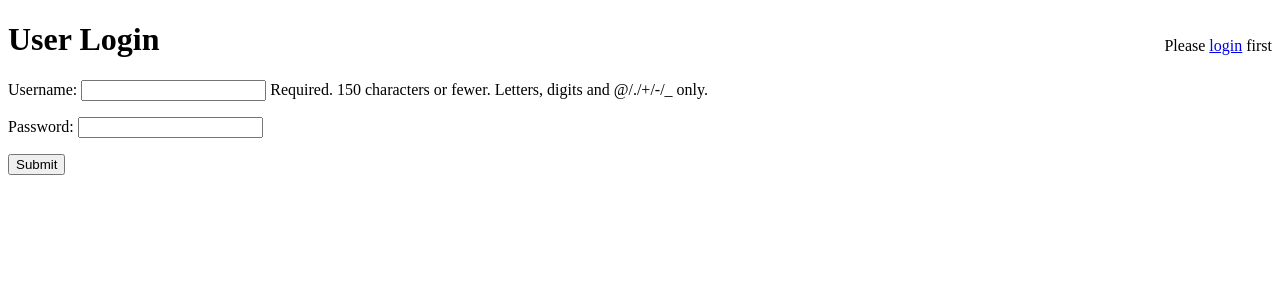
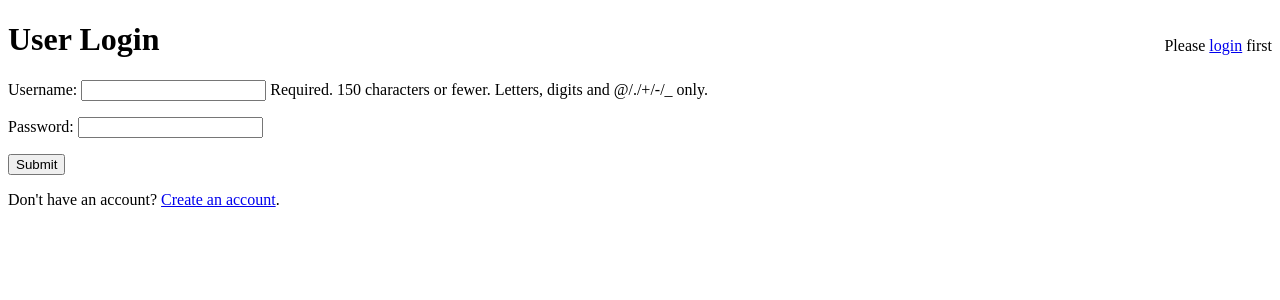
Before and after one commit to sam5ez/SecureWitness, a Django app: page /auth/ in a window 1280 px wide. Shown: the top 300 px of the page. Run offline with Django 3.2, Linux system fonts and the light colour scheme.

Commit message:
create account link on login page

```diff
--- a/dJango/templates/user_auth.html
+++ b/dJango/templates/user_auth.html
@@ -11,5 +11,5 @@
         {{ form.as_p }}
         <p><input type="submit" value="Submit"/></p>
     </form>
-
+    <p>Don't have an account? <a href="/create_account/">Create an account</a>.</p>
 {% endblock %}
```
